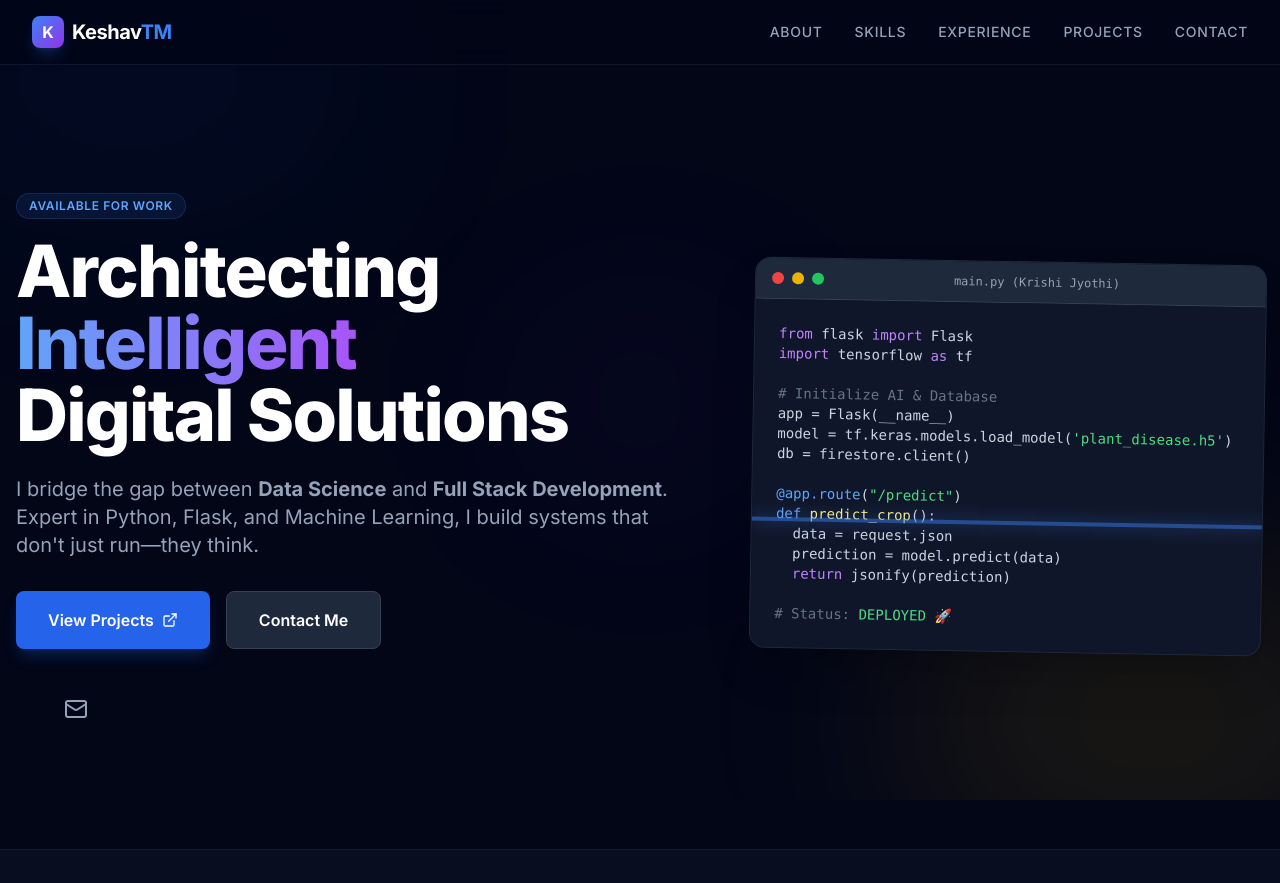
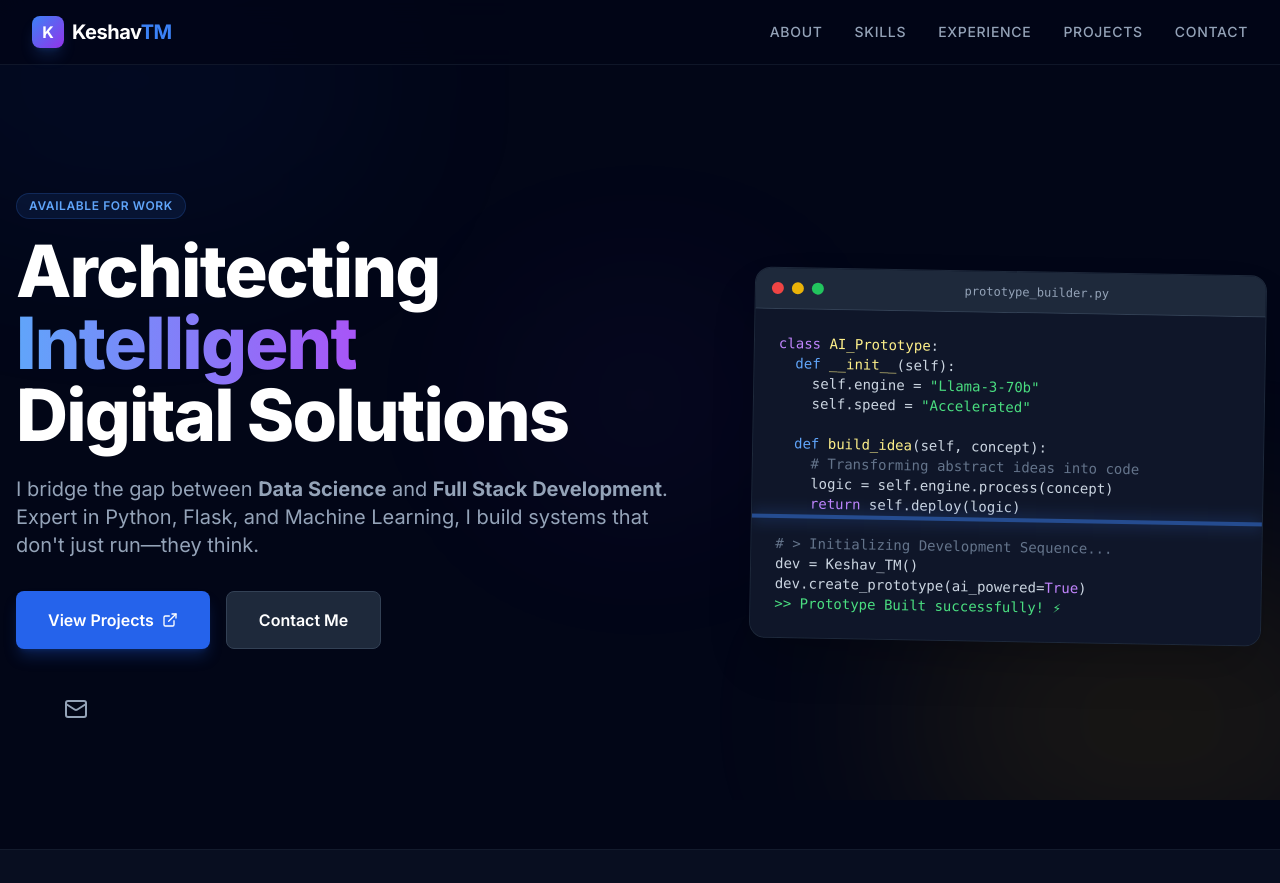
Before and after one commit to Keshav-T-M/Keshav_T_M, a plain HTML site: page index.html in a window 1280 px wide. Shown: the top 883 px of the page. Drawn offline with nearby package versions, Linux system fonts and the light colour scheme; some icons are missing.

Commit message:
Update portfolio details and links in index.html

```diff
--- a/index.html
+++ b/index.html
@@ -3,7 +3,7 @@
 <head>
     <meta charset="UTF-8">
     <meta name="viewport" content="width=device-width, initial-scale=1.0">
-    <title>Keshav TM | Full Stack Developer & Data Scientist</title>
+    <title>Keshav TM | Full Stack Developer & AI Prototyper</title>
     <meta name="description" content="Portfolio of Keshav TM - Full Stack Developer and Data Science Enthusiast specializing in Python, Flask, and AI integration.">
 
     <!-- Tailwind CSS -->
@@ -147,8 +147,8 @@
             </div>
 
             <div class="mt-12 flex items-center justify-center md:justify-start gap-6 text-slate-400">
-                <a href="https://github.com" target="_blank" rel="noreferrer" class="hover:text-white transition-colors hover:scale-110 transform duration-200"><i data-lucide="github"></i></a>
-                <a href="https://linkedin.com/in/keshav-t-m-125a04251" target="_blank" rel="noreferrer" class="hover:text-blue-400 transition-colors hover:scale-110 transform duration-200"><i data-lucide="linkedin"></i></a>
+                <a href="https://github.com/Keshav-T-M" target="_blank" rel="noreferrer" class="hover:text-white transition-colors hover:scale-110 transform duration-200"><i data-lucide="github"></i></a>
+                <a href="https://www.linkedin.com/in/keshav-t-m-125a04251/" target="_blank" rel="noreferrer" class="hover:text-blue-400 transition-colors hover:scale-110 transform duration-200"><i data-lucide="linkedin"></i></a>
                 <a href="mailto:keshav.tm01@gmail.com" class="hover:text-green-400 transition-colors hover:scale-110 transform duration-200"><i data-lucide="mail"></i></a>
             </div>
         </div>
@@ -163,27 +163,26 @@
                         <div class="w-3 h-3 rounded-full bg-yellow-500"></div>
                         <div class="w-3 h-3 rounded-full bg-green-500"></div>
                     </div>
-                    <div class="mx-auto text-xs text-slate-400 font-mono">main.py (Krishi Jyothi)</div>
+                    <div class="mx-auto text-xs text-slate-400 font-mono">prototype_builder.py</div>
                 </div>
 
-                <!-- Code Content -->
+                <!-- Cool AI Prototype Code Content -->
                 <div class="p-6 font-mono text-xs md:text-sm overflow-x-auto bg-slate-900/95">
                     <div class="text-slate-300">
-                        <span class="text-purple-400">from</span> flask <span class="text-purple-400">import</span> Flask<br/>
-                        <span class="text-purple-400">import</span> tensorflow <span class="text-purple-400">as</span> tf<br/>
+                        <span class="text-purple-400">class</span> <span class="text-yellow-200">AI_Prototype</span>:<br/>
+                        &nbsp;&nbsp;<span class="text-blue-400">def</span> <span class="text-yellow-200">__init__</span>(self):<br/>
+                        &nbsp;&nbsp;&nbsp;&nbsp;self.engine = <span class="text-green-400">"Llama-3-70b"</span><br/>
+                        &nbsp;&nbsp;&nbsp;&nbsp;self.speed = <span class="text-green-400">"Accelerated"</span><br/>
                         <br/>
-                        <span class="text-slate-500"># Initialize AI & Database</span><br/>
-                        app = Flask(__name__)<br/>
-                        model = tf.keras.models.load_model(<span class="text-green-400">'plant_disease.h5'</span>)<br/>
-                        db = firestore.client()<br/>
+                        &nbsp;&nbsp;<span class="text-blue-400">def</span> <span class="text-yellow-200">build_idea</span>(self, concept):<br/>
+                        &nbsp;&nbsp;&nbsp;&nbsp;<span class="text-slate-500"># Transforming abstract ideas into code</span><br/>
+                        &nbsp;&nbsp;&nbsp;&nbsp;logic = self.engine.process(concept)<br/>
+                        &nbsp;&nbsp;&nbsp;&nbsp;<span class="text-purple-400">return</span> self.deploy(logic)<br/>
                         <br/>
-                        <span class="text-blue-400">@app.route</span>(<span class="text-green-400">"/predict"</span>)<br/>
-                        <span class="text-blue-400">def</span> <span class="text-yellow-200">predict_crop</span>():<br/>
-                        &nbsp;&nbsp;data = request.json<br/>
-                        &nbsp;&nbsp;prediction = model.predict(data)<br/>
-                        &nbsp;&nbsp;<span class="text-purple-400">return</span> jsonify(prediction)<br/>
-                        <br/>
-                        <span class="text-slate-500"># Status: <span class="text-green-400">DEPLOYED 🚀</span></span>
+                        <span class="text-slate-500"># > Initializing Development Sequence...</span><br/>
+                        dev = Keshav_TM()<br/>
+                        dev.create_prototype(ai_powered=<span class="text-purple-400">True</span>)<br/>
+                        <span class="text-green-400">>> Prototype Built successfully! ⚡</span>
                     </div>
                 </div>
                 <!-- Animated scan line -->
@@ -205,7 +204,7 @@
                             I am a <strong>Full Stack Developer</strong> and <strong>Data Science Enthusiast</strong> currently pursuing my BCA. Unlike typical developers, I don't just write code; I integrate hardware, AI models, and complex backend logic into seamless web applications.
                         </p>
                         <p class="text-slate-400 leading-relaxed">
-                            From building <strong>hybrid Flask-Tkinter systems</strong> for lab management to deploying <strong>AI-powered agricultural platforms</strong>, I specialize in solving real-world problems. My work has been recognized with a Gold Certificate from the Ministry of Electronics & IT.
+                            I have a knack for <strong>rapid prototyping using AI</strong>, turning concepts into working models efficiently. From building <strong>hybrid Flask-Tkinter systems</strong> to deploying <strong>AI-powered agricultural platforms</strong>, I specialize in solving real-world problems.
                         </p>
                     </div>
                     <div class="grid grid-cols-2 gap-4">
@@ -521,11 +520,11 @@
 
             <div class="mt-12 pt-8 border-t border-slate-800">
                 <div class="flex justify-center space-x-8">
-                    <a href="https://linkedin.com/in/keshav-t-m-125a04251" class="text-slate-400 hover:text-white transition-colors">
+                    <a href="https://www.linkedin.com/in/keshav-t-m-125a04251/" target="_blank" class="text-slate-400 hover:text-white transition-colors">
                         <span class="sr-only">LinkedIn</span>
                         <i data-lucide="linkedin" class="w-6 h-6"></i>
                     </a>
-                    <a href="https://github.com" class="text-slate-400 hover:text-white transition-colors">
+                    <a href="https://github.com/Keshav-T-M" target="_blank" class="text-slate-400 hover:text-white transition-colors">
                         <span class="sr-only">GitHub</span>
                         <i data-lucide="github" class="w-6 h-6"></i>
                     </a>
```
